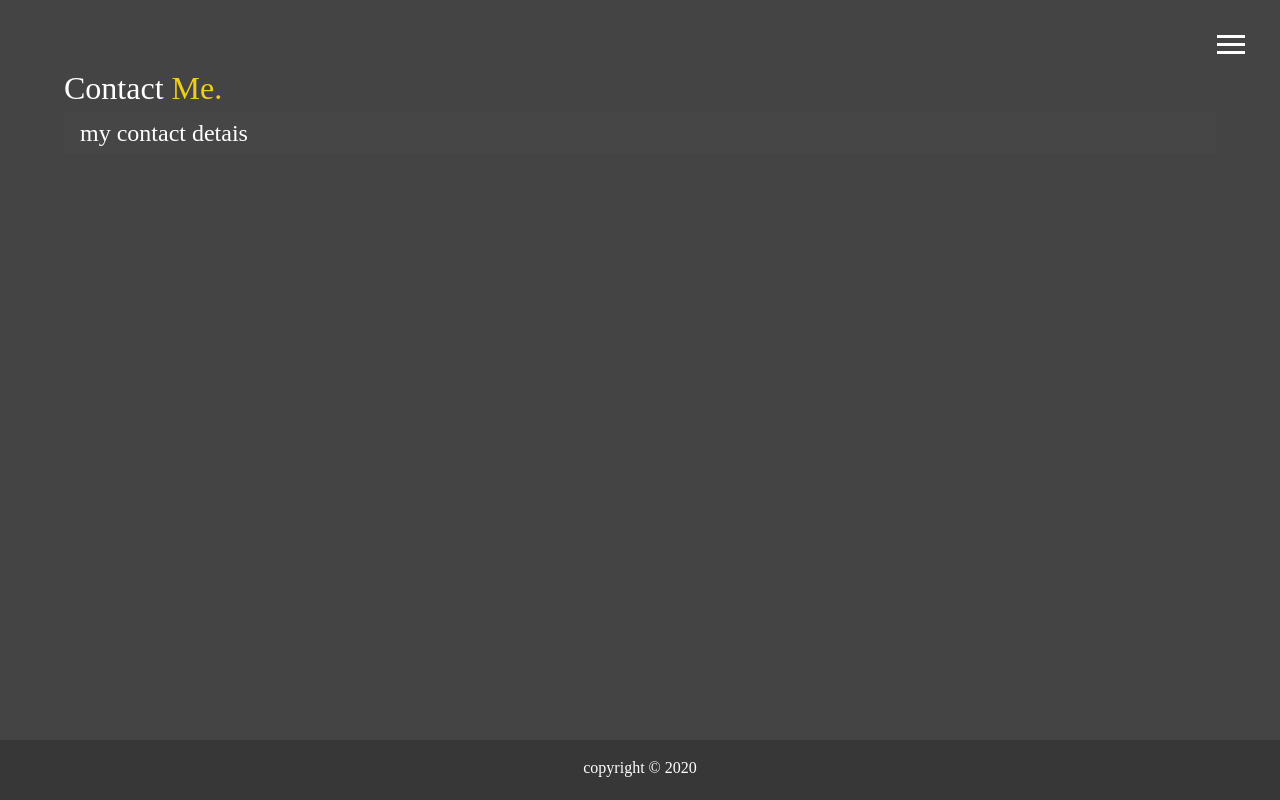
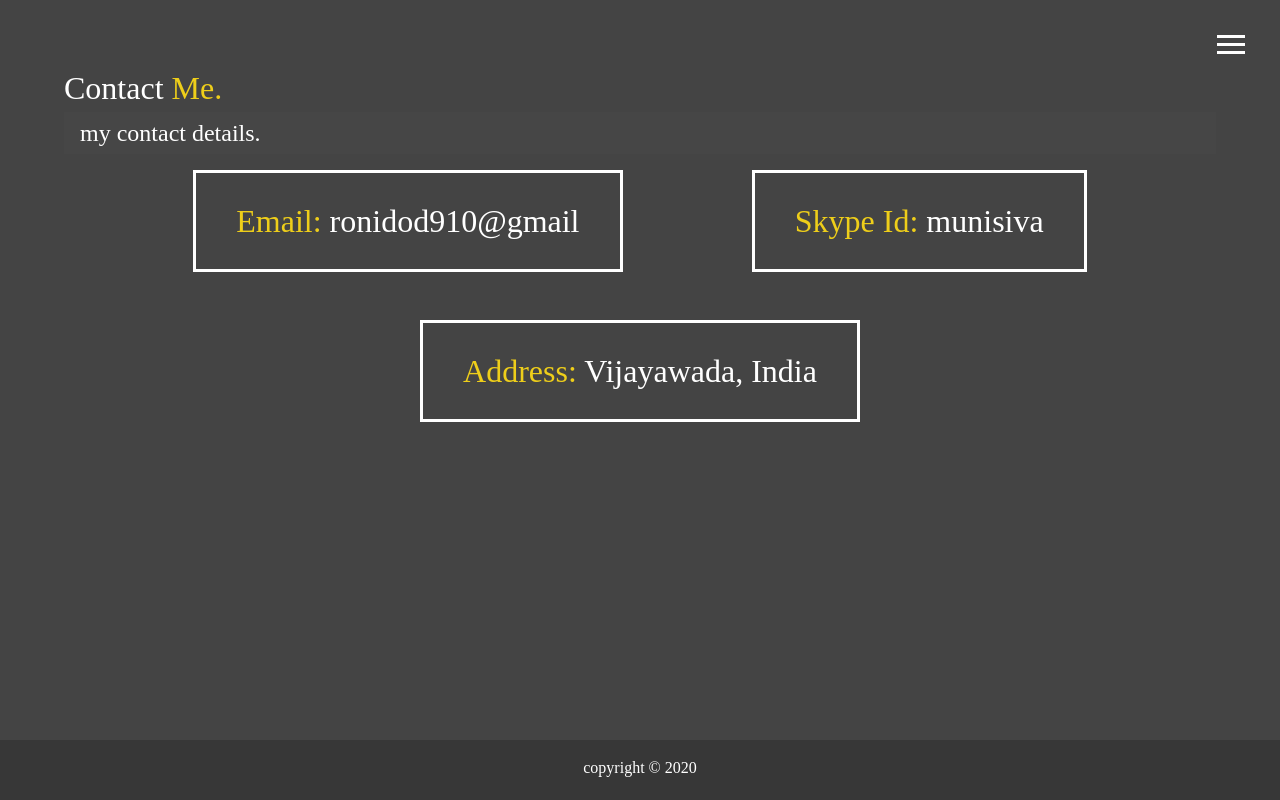
Before and after one commit to muni91/portfolio, a website: page main_folder/contact.html in a window 1280 px wide. Drawn offline with Linux system fonts and the light colour scheme.

Commit message:
contact page

```diff
--- a/main_folder/contact.html
+++ b/main_folder/contact.html
@@ -48,8 +48,22 @@
             Contact <span class="text-secondary">Me.</span>
         </h1>
         <h2 class="sm-heading">
-            my contact detais
+            my contact details.
         </h2>
+        <div class="boxes">
+            <div class="box-1">
+                <span class="text-secondary">Email:</span>
+                <a href="ronidod910@gmail">ronidod910@gmail</a>
+            </div>
+            <div class="box-2">
+                <span class="text-secondary">Skype Id:</span>
+                <a href="live:munisiva">munisiva</a>
+            </div>
+            <div class="box-3">
+                <span class="text-secondary">Address:</span>
+                Vijayawada, India
+            </div>
+        </div>
     </main>
     <footer id="main-footer">
         copyright &copy; 2020
--- a/scss/main.scss
+++ b/scss/main.scss
@@ -111,6 +111,33 @@ main {
         }
     }
 }
+//contact page
+.boxes{
+    display:flex;
+    flex-wrap: wrap;
+    justify-content: space-evenly;
+    align-items: center;
+    margin-top: 1rem;
+
+    div{
+            font-size: 2rem;
+            border:3px #fff solid ;
+            padding: 1.5rem 2.5rem;
+            margin-bottom: 3rem;
+            @include easeOut;
+
+            &:hover{
+                padding:0.5rem 1.5rem;
+                background: $secondary-color;
+                color:set-text-color($secondary-color);
+                span{
+                    color:set-text-color($secondary-color);
+                }
+            }
+        }
+
+}
+
 //button
 .btn{
     display:block;
```
Also changed, not shown: main_folder/css/main.css.
